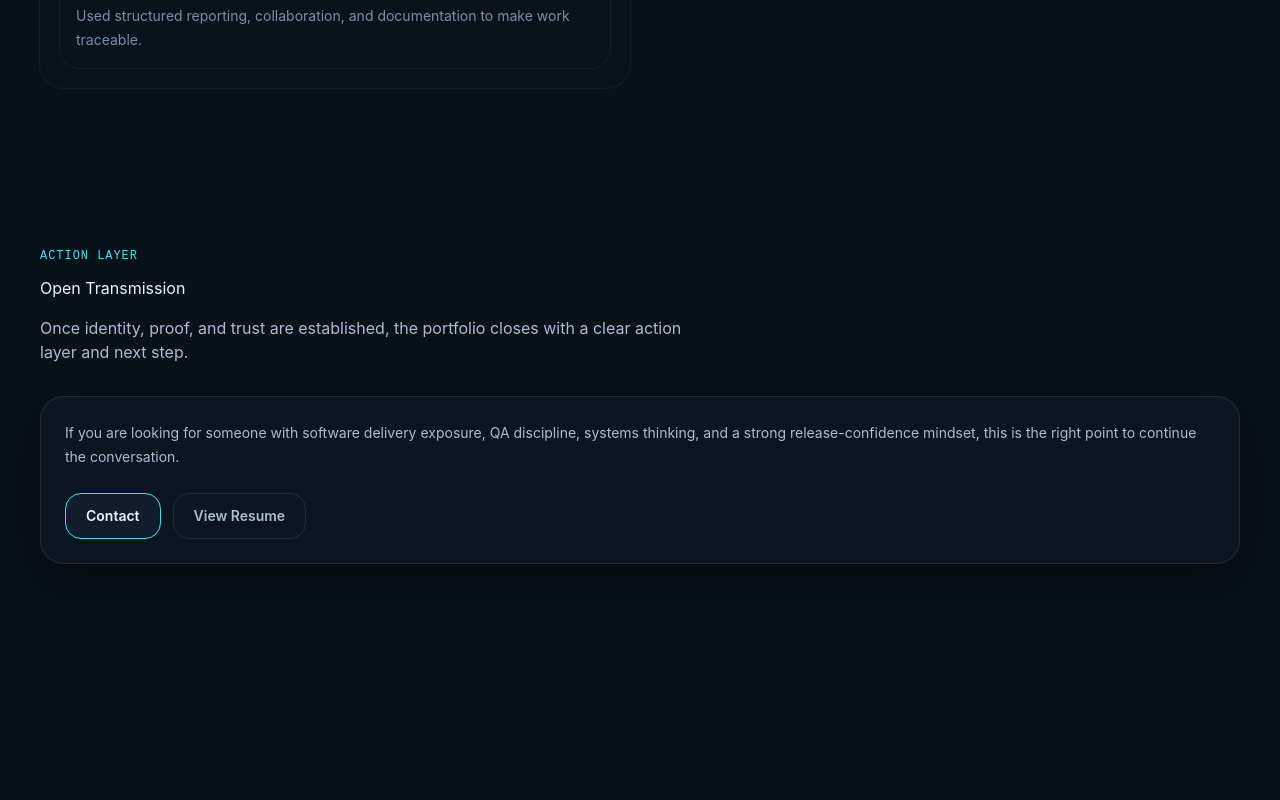
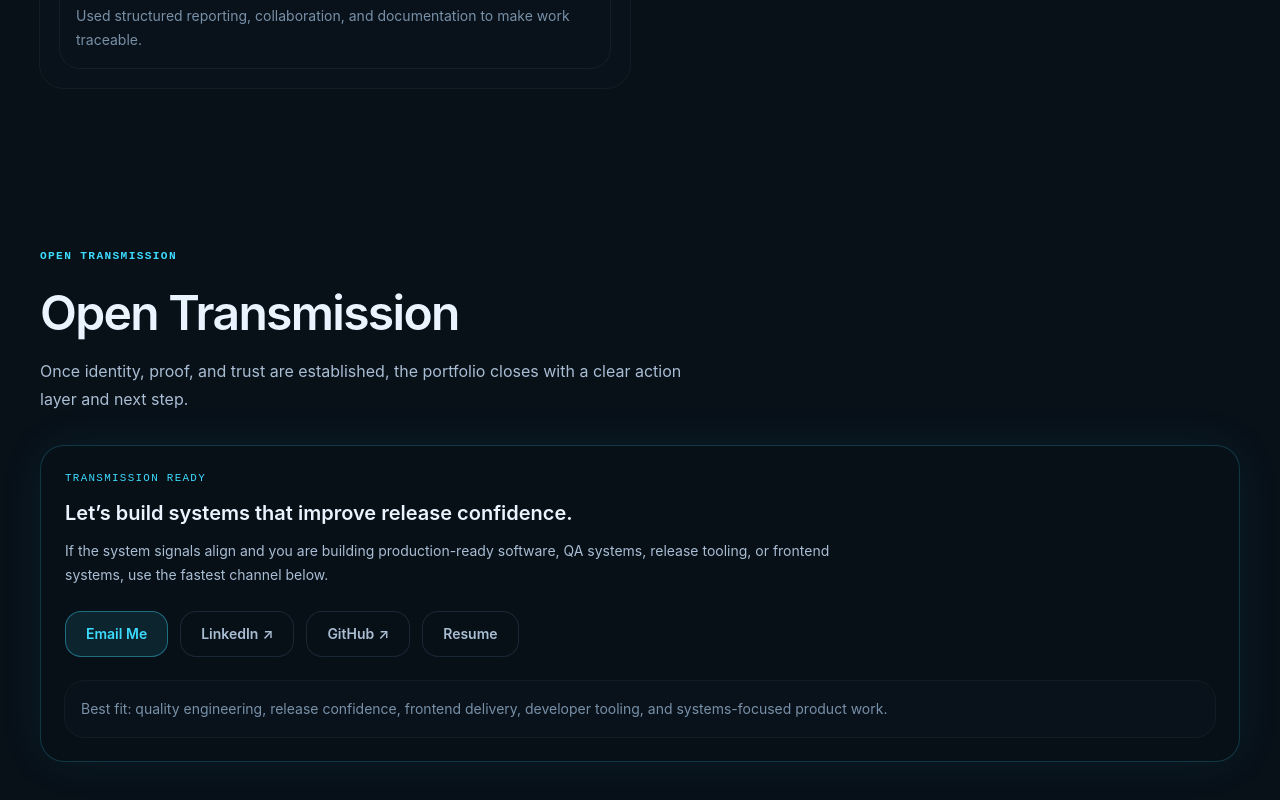
Before and after one commit to thapelomagqazana/thapelo-portfolio, a React (Vite) app: page / in a window 1280 px wide. Shown: the part 10373-11173 px from the top of the page. Before the commit the page ends 11017 px from the top, so only its background shows below. Built offline with nearby package versions, Linux system fonts and the light colour scheme.

Commit message:
feat(contact): add open transmission contact layer

```diff
--- /dev/null
+++ b/src/components/contact/ContactActions.tsx
@@ -0,0 +1,80 @@
+import type { ContactAction } from "./contact.types";
+
+export interface ContactActionsProps {
+  readonly actions: readonly ContactAction[];
+}
+
+/**
+ * Contact action group.
+ *
+ * Responsibilities:
+ * - Render primary and secondary contact paths.
+ * - Keep recruiter outreach low-friction.
+ * - Apply safe behavior for external links.
+ *
+ * Accessibility:
+ * - Uses clear text labels.
+ * - Avoids icon-only links.
+ * - External links announce destination through aria-label.
+ */
+export function ContactActions({ actions }: ContactActionsProps) {
+  const visibleActions = actions.filter(isRenderableContactAction).slice(0, 4);
+
+  if (visibleActions.length === 0) {
+    return null;
+  }
+
+  return (
+    <nav
+      aria-label="Contact actions"
+      className="mt-6 flex flex-col gap-3 sm:flex-row sm:flex-wrap"
+    >
+      {visibleActions.map((action) => (
+        <ContactActionLink key={`${action.type}-${action.href}`} action={action} />
+      ))}
+    </nav>
+  );
+}
+
+interface ContactActionLinkProps {
+  readonly action: ContactAction;
+}
+
+/**
+ * Single contact action link.
+ *
+ * Security:
+ * - External HTTPS links open in a new tab.
+ * - External HTTPS links use noopener/noreferrer.
+ * - Mailto and internal links remain same-tab.
+ */
+function ContactActionLink({ action }: ContactActionLinkProps) {
+  const isExternal = action.href.startsWith("https://");
+  const isPrimary = action.priority === "PRIMARY";
+
+  return (
+    <a
+      href={action.href}
+      target={isExternal ? "_blank" : undefined}
+      rel={isExternal ? "noopener noreferrer" : undefined}
+      aria-label={
+        isExternal ? `${action.ariaLabel}. Opens in a new tab.` : action.ariaLabel
+      }
+      className={
+        isPrimary
+          ? "inline-flex min-h-11 items-center justify-center rounded-[var(--radius-panel-md)] border border-accent-cyan/40 bg-accent-cyan/10 px-5 py-3 text-sm font-semibold text-accent-cyan transition hover:-translate-y-0.5 hover:bg-accent-cyan/15 focus-visible:outline-none focus-visible:ring-2 focus-visible:ring-accent-cyan"
+          : "inline-flex min-h-11 items-center justify-center rounded-[var(--radius-panel-md)] border border-border-subtle bg-bg-900/25 px-5 py-3 text-sm font-semibold text-text-secondary transition hover:-translate-y-0.5 hover:border-accent-cyan/30 hover:text-text-primary focus-visible:outline-none focus-visible:ring-2 focus-visible:ring-accent-cyan"
+      }
+    >
+      {action.label}
+      {isExternal ? <span aria-hidden="true" className="ml-1">↗</span> : null}
+    </a>
+  );
+}
+
+/**
+ * Validates whether a contact action is safe and useful to render.
+ */
+function isRenderableContactAction(action: ContactAction): boolean {
+  return action.label.trim().length > 0 && action.href.trim().length > 0;
+}
--- /dev/null
+++ b/src/components/contact/contact.content.ts
@@ -0,0 +1,39 @@
+import type { ContactAction } from "./contact.types";
+
+/**
+ * Canonical contact actions.
+ *
+ * Purpose:
+ * - Keep contact paths real, visible, and low-friction.
+ * - Avoid fake placeholders or broken recruiter conversion paths.
+ */
+export const CONTACT_ACTIONS: readonly ContactAction[] = [
+  {
+    label: "Email Me",
+    href: "mailto:tapsmcgzee8@gmail.com",
+    type: "EMAIL",
+    priority: "PRIMARY",
+    ariaLabel: "Email Thapelo Magqazana",
+  },
+  {
+    label: "LinkedIn",
+    href: "https://www.linkedin.com/in/thapelo-magqazana-90632a174/",
+    type: "LINKEDIN",
+    priority: "SECONDARY",
+    ariaLabel: "Open Thapelo Magqazana LinkedIn profile",
+  },
+  {
+    label: "GitHub",
+    href: "https://github.com/thapelomagqazana",
+    type: "GITHUB",
+    priority: "SECONDARY",
+    ariaLabel: "Open Thapelo Magqazana GitHub profile",
+  },
+  {
+    label: "Resume",
+    href: "/resume.pdf",
+    type: "RESUME",
+    priority: "SECONDARY",
+    ariaLabel: "Open Thapelo Magqazana resume",
+  },
+];
--- /dev/null
+++ b/src/components/contact/contact.types.ts
@@ -0,0 +1,30 @@
+export type ContactActionType = "EMAIL" | "LINKEDIN" | "GITHUB" | "RESUME";
+
+export type ContactActionPriority = "PRIMARY" | "SECONDARY";
+
+export interface ContactAction {
+  /**
+   * Visible action label.
+   */
+  readonly label: string;
+
+  /**
+   * Destination link.
+   */
+  readonly href: `mailto:${string}` | `https://${string}` | `/${string}`;
+
+  /**
+   * Contact channel type.
+   */
+  readonly type: ContactActionType;
+
+  /**
+   * Visual priority.
+   */
+  readonly priority: ContactActionPriority;
+
+  /**
+   * Accessible action label.
+   */
+  readonly ariaLabel: string;
+}
--- a/src/components/credentials/credential.data.ts
+++ b/src/components/credentials/credential.data.ts
@@ -35,7 +35,7 @@ export const CREDENTIALS: readonly CredentialEntry[] = [
     type: "CERTIFICATION",
     description:
       "Validates foundational understanding of cloud concepts, Azure services, pricing, and security principles.",
-    verificationHref: "https://learn.microsoft.com/credentials/your-id",
+    verificationHref: "https://learn.microsoft.com/en-us/users/thapelomagqazana-7919/credentials/609db8f154ce1e51",
   },
 
   {
--- a/src/components/sections/OpenTransmissionSection.tsx
+++ b/src/components/sections/OpenTransmissionSection.tsx
@@ -1,63 +1,87 @@
-import type { PortfolioSectionProps } from "./section.types";
+import type { HTMLAttributes } from "react";
+
+import { classNames } from "../../lib/classNames";
+import { CONTACT_ACTIONS } from "../contact/contact.content";
+import { ContactActions } from "../contact/ContactActions";
+
+export interface OpenTransmissionSectionProps
+  extends Omit<HTMLAttributes<HTMLElement>, "children"> {
+  readonly sectionId?: string;
+  readonly title?: string;
+  readonly summary?: string;
+}
 
 /**
- * Contact / action section for the portfolio.
+ * Contact / conversion section.
  *
  * Responsibilities:
- * - Give recruiters a clear next step after identity, proof, and trust
- * - Frame the contact moment as the natural conclusion of the page flow
- * - Keep the call to action concise and professionally direct
+ * - Convert portfolio interest into clear next action.
+ * - Provide direct, credible, low-friction contact paths.
+ * - Keep outreach aligned with the release-confidence positioning.
  *
  * UX role:
- * - Answers: "What should I do next if this profile is relevant?"
+ * - Answers: "How do I contact him now?"
  */
 export function OpenTransmissionSection({
-  id,
-  sectionId,
-  title,
-  summary,
-}: PortfolioSectionProps) {
+  id = "open-transmission",
+  sectionId = "contact",
+  title = "Open Transmission",
+  summary = "Once identity, proof, and trust are established, this is the next step.",
+  className,
+  ...rest
+}: OpenTransmissionSectionProps) {
+  const headingId = `${id}-heading`;
+
   return (
     <section
+      {...rest}
       id={id}
       data-section-id={sectionId}
-      className="px-6 py-20 sm:px-8 lg:px-10"
-      aria-labelledby={`${id}-heading`}
+      className={classNames("px-6 py-20 sm:px-8 lg:px-10", className)}
+      aria-labelledby={headingId}
     >
       <div className="mx-auto max-w-7xl">
-        <div className="max-w-2xl">
-          <p className="type-label text-accent-cyan">Action Layer</p>
+        <div className="max-w-3xl">
+          <p className="font-mono text-[0.7rem] font-semibold uppercase tracking-[0.12em] text-accent-cyan">
+            Open Transmission
+          </p>
 
-          <h2 id={`${id}-heading`} className="type-h2 mt-3">
+          <h2
+            id={headingId}
+            className="mt-6 text-4xl font-semibold tracking-[-0.035em] text-text-primary sm:text-5xl"
+          >
             {title}
           </h2>
 
-          <p className="mt-4 text-text-secondary">
-            {summary}
-          </p>
+          {summary ? (
+            <p className="mt-5 max-w-[64ch] text-base leading-7 text-text-secondary">
+              {summary}
+            </p>
+          ) : null}
         </div>
 
-        <div className="mt-8 rounded-[var(--radius-panel-xl)] border border-border-subtle bg-bg-850/80 p-6 shadow-[var(--shadow-panel-elevated)]">
-          <p className="text-sm leading-6 text-text-secondary">
-            If you are looking for someone with software delivery exposure,
-            QA discipline, systems thinking, and a strong release-confidence mindset,
-            this is the right point to continue the conversation.
+        <div className="mt-8 rounded-[var(--radius-panel-xl)] border border-accent-cyan/20 bg-bg-900/40 p-6 shadow-[0_0_48px_rgba(61,220,255,0.07)]">
+          <p className="font-mono text-[0.68rem] uppercase tracking-[0.12em] text-accent-cyan">
+            Transmission Ready
           </p>
 
-          <div className="mt-6 flex flex-col gap-3 sm:flex-row">
-            <a
-              href="mailto:thapelo@example.com"
-              className="inline-flex min-h-11 items-center justify-center rounded-[var(--radius-panel-md)] border border-border-active bg-bg-800/80 px-5 py-3 text-sm font-semibold text-text-primary transition-[color,background-color,border-color,transform] duration-200 ease-out hover:-translate-y-0.5 hover:bg-bg-800"
-            >
-              Contact
-            </a>
+          <h3 className="mt-3 text-xl font-semibold text-text-primary">
+            Let’s build systems that improve release confidence.
+          </h3>
 
-            <a
-              href="#"
-              className="inline-flex min-h-11 items-center justify-center rounded-[var(--radius-panel-md)] border border-border-subtle px-5 py-3 text-sm font-semibold text-text-secondary transition-[color,background-color,border-color,transform] duration-200 ease-out hover:-translate-y-0.5 hover:text-text-primary hover:bg-bg-850/70"
-            >
-              View Resume
-            </a>
+          <p className="mt-3 max-w-3xl text-sm leading-6 text-text-secondary">
+            If the system signals align and you are building production-ready
+            software, QA systems, release tooling, or frontend systems, use the
+            fastest channel below.
+          </p>
+
+          <ContactActions actions={CONTACT_ACTIONS} />
+
+          <div className="mt-6 rounded-[var(--radius-panel-lg)] bg-bg-800/20 p-4 ring-1 ring-white/5">
+            <p className="text-sm leading-6 text-text-muted">
+              Best fit: quality engineering, release confidence, frontend delivery,
+              developer tooling, and systems-focused product work.
+            </p>
           </div>
         </div>
       </div>
```
Also changed, not shown: 1 other file (tests, documents, lock files or other folders).
